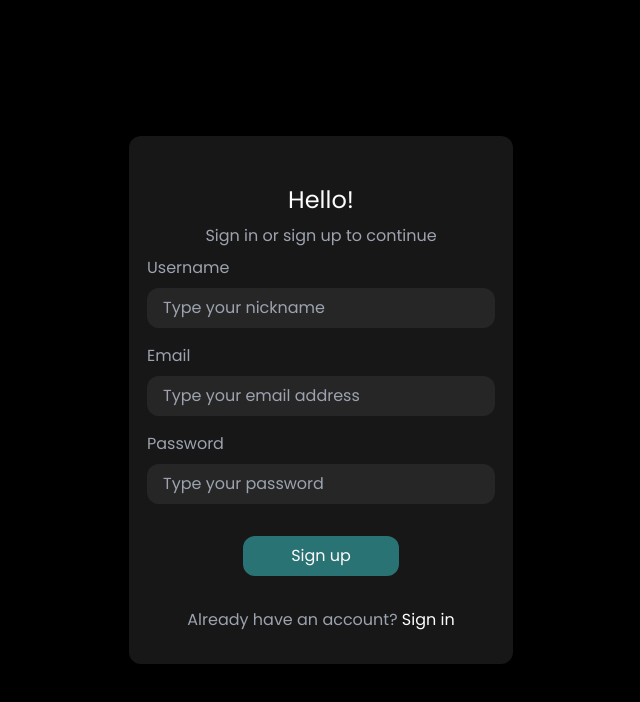
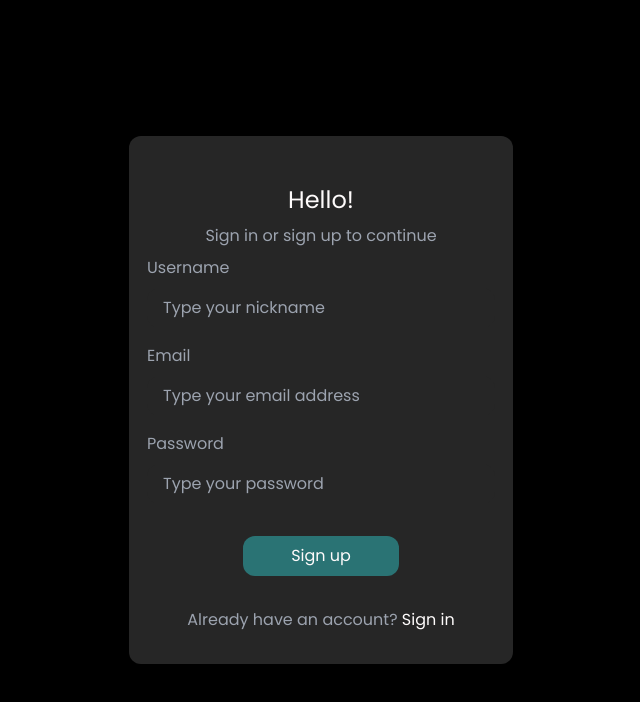
Before and after one commit to Hixo23/jobguru-frontend, a Next.js app: page /signup in a window 1280 px wide. Shown: the top 702 px of the page, without its empty margins (319-959 px from the left). Built offline with nearby package versions, Linux system fonts and the light colour scheme.

Commit message:
feat: add offerItem component and change colors of page

```diff
--- a/src/components/auth/signup/SignUp.tsx
+++ b/src/components/auth/signup/SignUp.tsx
@@ -32,7 +32,7 @@ export const SignUp = () => {
   };
   return (
     <main className="w-screen h-screen bg-background flex justify-center items-center text-text">
-      <div className="w-96  pb-6 bg-neutral-900 rounded-xl">
+      <div className="w-96  pb-6 bg-neutral-800 rounded-xl">
         <h1 className="text-center mt-12 text-2xl font-medium">Hello!</h1>
         <p className="text-center text-gray-400 my-2 mx-auto">
           Sign in or sign up to continue
```
